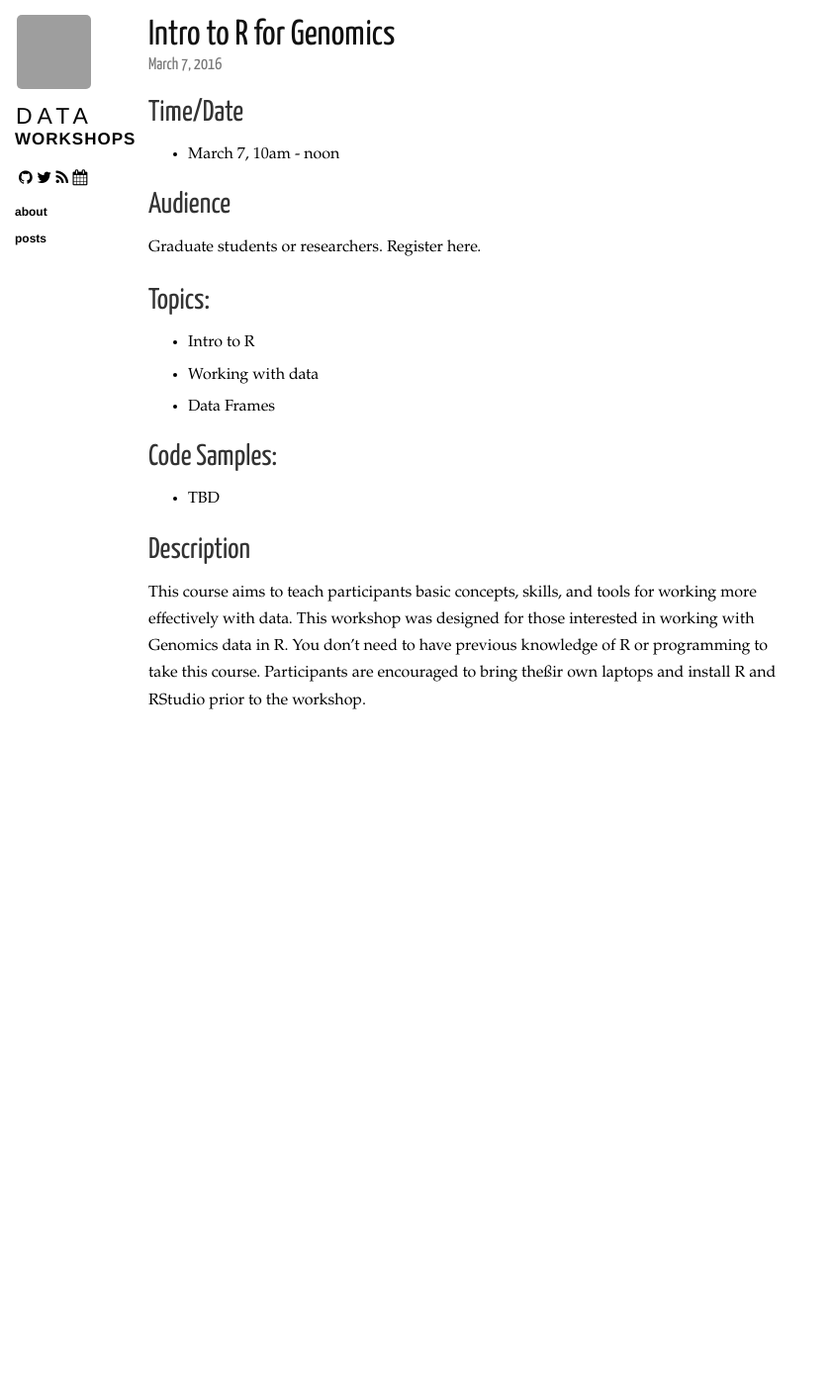
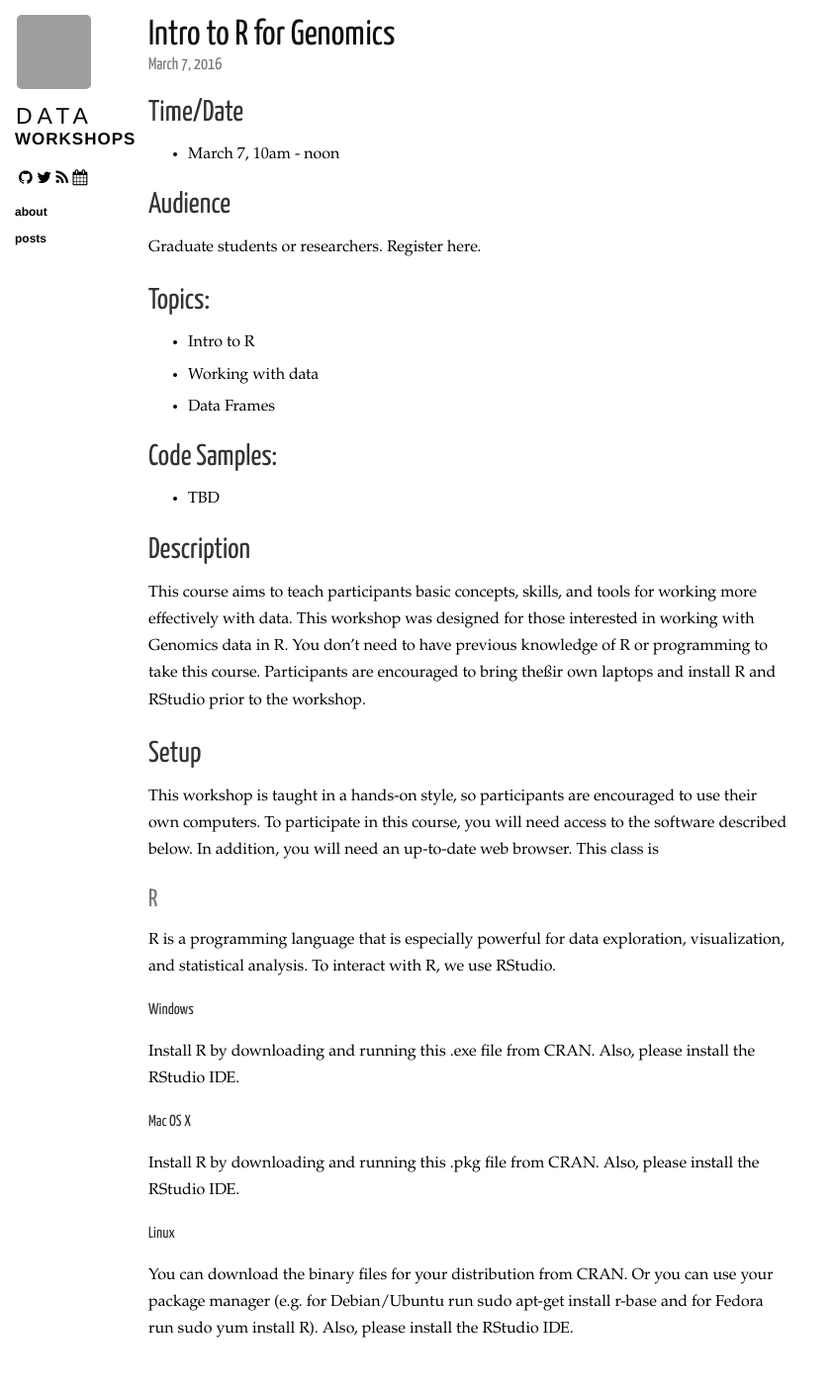
Before and after one commit to ucsdlib/workshops, a Jekyll site: the page built from _posts/2016-03-07-intro-r-genomics.markdown, in a window 1280 px wide. Shown: the whole page at 99% size, without its empty margins (0-842 px from the left). Built offline with Jekyll 4.4.1, drawn with Linux system fonts in a browser that asks for light colours; nearby versions of some CDN libraries; Markdown is read by kramdown in place of the engine named in the settings; before the commit the page ends 900 px from its top, so only the background shows below that; grey boxes are pictures that could not be loaded.

Commit message:
adding intro to R

```diff
--- a/_posts/2016-03-07-intro-r-genomics.markdown
+++ b/_posts/2016-03-07-intro-r-genomics.markdown
@@ -25,3 +25,23 @@ Graduate students or researchers. Register here.
 ## Description
 
 This course aims to teach participants basic concepts, skills, and tools for working more effectively with data. This workshop was designed for those interested in working with Genomics data in R. You don't need to have previous knowledge of R or programming to take this course. Participants are encouraged to bring theßir own laptops and install R and RStudio prior to the workshop.
+
+## Setup <a name="setup"></a>
+
+This workshop is taught in a hands-on style, so participants are encouraged to use their own computers. To participate in this course, you will need access to the software described below. In addition, you will need an up-to-date web browser.  This class is
+
+### R
+
+R is a programming language that is especially powerful for data exploration, visualization, and statistical analysis. To interact with R, we use RStudio.
+
+#### Windows
+
+Install R by downloading and running this .exe file from CRAN. Also, please install the RStudio IDE.
+
+#### Mac OS X
+
+Install R by downloading and running this .pkg file from CRAN. Also, please install the RStudio IDE.
+
+#### Linux
+
+You can download the binary files for your distribution from CRAN. Or you can use your package manager (e.g. for Debian/Ubuntu run sudo apt-get install r-base and for Fedora run sudo yum install R). Also, please install the RStudio IDE.
```
Also changed, not shown: 1 other file.
